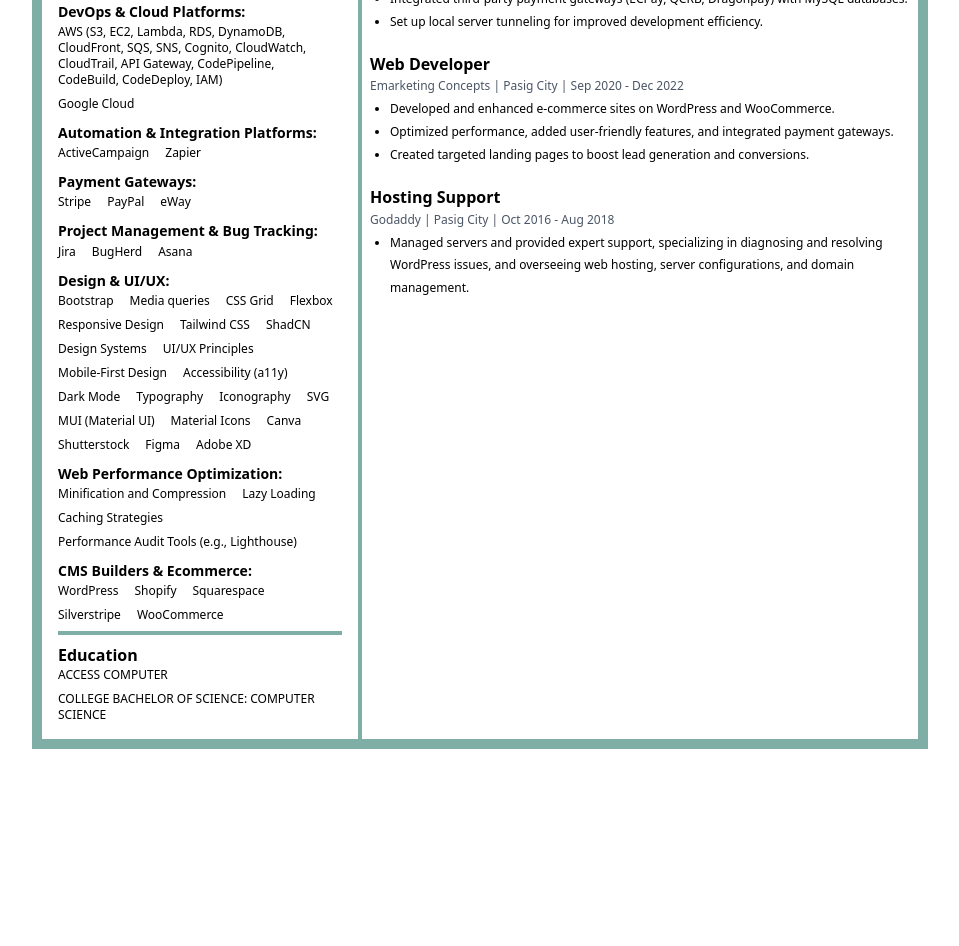
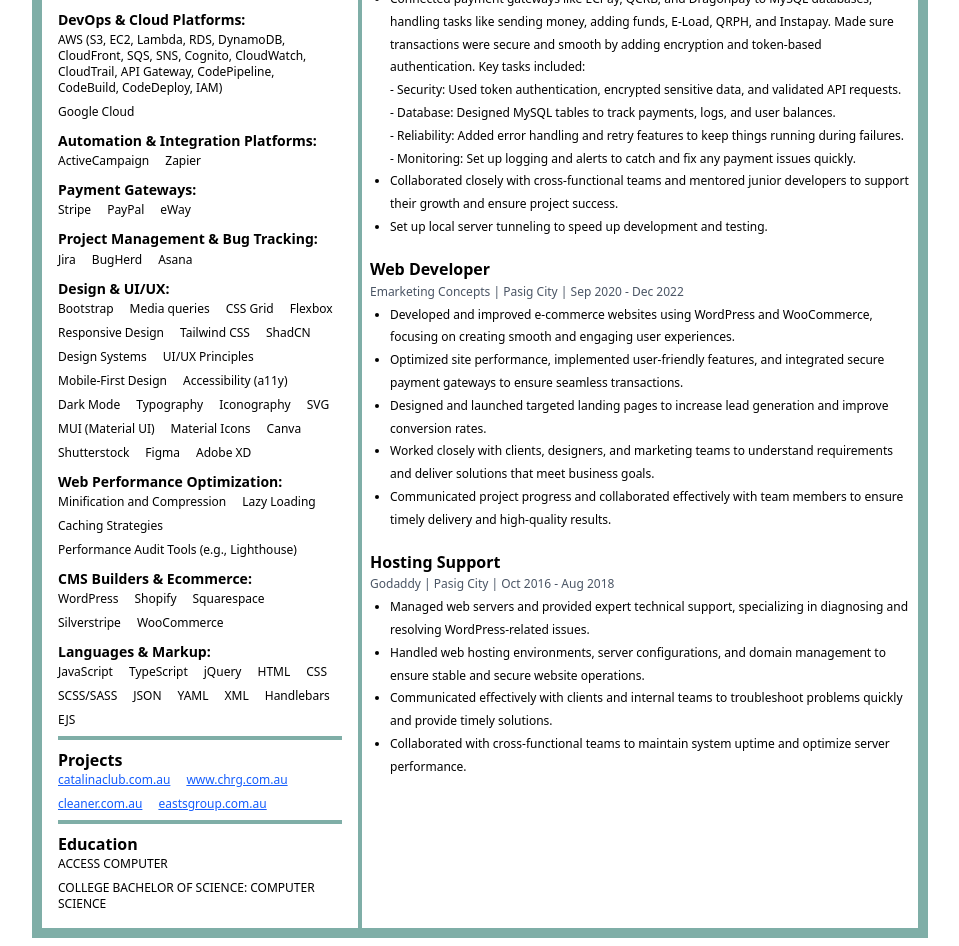
Before and after one commit to jccdevweb/charles-cv, a Next.js app: page / in a window 1280 px wide. Shown: the part 540-1486 px from the top of the page, without its empty margins (160-1119 px from the left). Before the commit the page ends 1297 px from the top, so only its background shows below. Built offline with nearby package versions, Linux system fonts and the light colour scheme.

Commit message:
Update CV

```diff
--- a/data/left-content.json
+++ b/data/left-content.json
@@ -75,7 +75,6 @@
             "Adobe XD"
           ]
         },
-
         {
           "title": "Web Performance Optimization",
           "items": [
@@ -94,7 +93,32 @@
             "Silverstripe",
             "WooCommerce"
           ]
+        },
+        {
+          "title": "Languages & Markup",
+          "items": [
+            "JavaScript",
+            "TypeScript",
+            "jQuery",
+            "HTML",
+            "CSS",
+            "SCSS/SASS",
+            "JSON",
+            "YAML",
+            "XML",
+            "Handlebars",
+            "EJS"
+          ]
         }
+      ]
+    },
+    {
+      "title": "Projects",
+      "items": [
+        "https://catalinaclub.com.au",
+        "https://www.chrg.com.au",
+        "https://cleaner.com.au",
+        "https://eastsgroup.com.au"
       ]
     },
     {
--- a/data/right-content.json
+++ b/data/right-content.json
@@ -10,9 +10,10 @@
       "location": "Taguig City",
       "date": "Dec 2023 - Sep 2024",
       "items": [
-        "Experience with AWS S3, Lambda, JavaScript, Spring Boot, ZUL, Java APIs, and ReactJS for a Membership Portal Application.",
-        "Integrated third-party payment gateways (ECPay, QCRB, Dragonpay) with MySQL databases.",
-        "Set up local server tunneling for improved development efficiency."
+        "Worked with AWS S3, Lambda, JavaScript, Spring Boot, ZUL, Java APIs, and ReactJS to build a Membership Portal Application.",
+        "Connected payment gateways like ECPay, QCRB, and Dragonpay to MySQL databases, handling tasks like sending money, adding funds, E-Load, QRPH, and Instapay. Made sure transactions were secure and smooth by adding encryption and token-based authentication. Key tasks included:<br />- Security: Used token authentication, encrypted sensitive data, and validated API requests.<br />- Database: Designed MySQL tables to track payments, logs, and user balances.<br />- Reliability: Added error handling and retry features to keep things running during failures.<br />- Monitoring: Set up logging and alerts to catch and fix any payment issues quickly.",
+        "Collaborated closely with cross-functional teams and mentored junior developers to support their growth and ensure project success.",
+        "Set up local server tunneling to speed up development and testing."
       ]
     },
     {
@@ -21,9 +22,11 @@
       "location": "Pasig City",
       "date": "Sep 2020 - Dec 2022",
       "items": [
-        "Developed and enhanced e-commerce sites on WordPress and WooCommerce.",
-        "Optimized performance, added user-friendly features, and integrated payment gateways.",
-        "Created targeted landing pages to boost lead generation and conversions."
+        "Developed and improved e-commerce websites using WordPress and WooCommerce, focusing on creating smooth and engaging user experiences.",
+        "Optimized site performance, implemented user-friendly features, and integrated secure payment gateways to ensure seamless transactions.",
+        "Designed and launched targeted landing pages to increase lead generation and improve conversion rates.",
+        "Worked closely with clients, designers, and marketing teams to understand requirements and deliver solutions that meet business goals.",
+        "Communicated project progress and collaborated effectively with team members to ensure timely delivery and high-quality results."
       ]
     },
     {
@@ -32,7 +35,10 @@
       "location": "Pasig City",
       "date": "Oct 2016 - Aug 2018",
       "items": [
-        "Managed servers and provided expert support, specializing in diagnosing and resolving WordPress issues, and overseeing web hosting, server configurations, and domain management."
+        "Managed web servers and provided expert technical support, specializing in diagnosing and resolving WordPress-related issues.",
+        "Handled web hosting environments, server configurations, and domain management to ensure stable and secure website operations.",
+        "Communicated effectively with clients and internal teams to troubleshoot problems quickly and provide timely solutions.",
+        "Collaborated with cross-functional teams to maintain system uptime and optimize server performance."
       ]
     }
   ]
--- a/src/app/page.tsx
+++ b/src/app/page.tsx
@@ -6,15 +6,25 @@
 const leftContentData: LeftContent = leftContent;
 const rightContentData: RightContent = rightContent;
 
+// Extract "Contact" section
+const contactSection = leftContentData.sections.find(
+  (section) => section.title.toLowerCase() === "contact"
+);
+
+// Filter out "Contact" from the sidebar sections
+const sidebarSections = leftContentData.sections.filter(
+  (section) => section.title.toLowerCase() !== "contact"
+);
+
 export default function Home() {
   return (
     <div className="my-2 border-10 border-[#7FAEA7] min-h-screen w-full max-w-4xl mx-auto">
+      {/* Header */}
       <div className="flex items-center mt-10">
         <div className="md:text-4xl flex flex-col gap-4 text-center px-4">
           <p>JOSEPH CHARLES C. VARGAS</p>
           <hr className="border-2 border-[#7FAEA7] w-full my-2" />
         </div>
-
         <div className="flex justify-center mx-auto">
           <img
             src="/images/Jcharles.jpg"
@@ -24,19 +34,50 @@
         </div>
       </div>
 
-      <div className="flex flex-col-reverse flex-col sm:flex-row">
-        {/* Left Content Section */}
+      <div className="flex flex-col-reverse sm:flex-row">
+        {/* Sidebar (Left) */}
         <div className="w-full sm:w-80 p-4 overflow-y-visible h-auto sm:h-full border-b-4 sm:border-b-0 sm:border-r-4 border-[#7FAEA7] flex-shrink-0">
-          {leftContentData.sections.map((section, index) => (
+          {/* Contact in sidebar (desktop only) */}
+          {contactSection && (
+            <div className="hidden sm:block mb-4">
+              <p className="text-md font-semibold">{contactSection.title}</p>
+              <div className="flex flex-wrap gap-2">
+                {contactSection.items &&
+                  contactSection.items.map((item, index) => (
+                    <p key={index} className="text-xs inline-block mr-2">
+                      {item}
+                    </p>
+                  ))}
+              </div>
+              <hr className="border-2 border-[#7FAEA7] w-full my-2" />
+            </div>
+          )}
+
+          {/* Other sidebar sections */}
+          {sidebarSections.map((section, index) => (
             <div key={index}>
               <p className="text-md font-semibold">{section.title}</p>
               {section.items && (
                 <div className="flex flex-wrap gap-2">
-                  {section.items.map((item, itemIndex) => (
-                    <p key={itemIndex} className="text-xs inline-block mr-2">
-                      {item}
-                    </p>
-                  ))}
+                  {section.items.map((item, itemIndex) => {
+                    const isURL =
+                      item.startsWith("http://") || item.startsWith("https://");
+                    return isURL ? (
+                      <a
+                        key={itemIndex}
+                        href={item}
+                        target="_blank"
+                        rel="noopener noreferrer"
+                        className="text-xs inline-block mr-2 text-blue-600 underline"
+                      >
+                        {item.replace(/^https?:\/\//, "")}
+                      </a>
+                    ) : (
+                      <p key={itemIndex} className="text-xs inline-block mr-2">
+                        {item}
+                      </p>
+                    );
+                  })}
                 </div>
               )}
               {section.subsections &&
@@ -57,16 +98,33 @@
                     </div>
                   </div>
                 ))}
-              {index !== leftContentData.sections.length - 1 && (
+              {index !== sidebarSections.length - 1 && (
                 <hr className="border-2 border-[#7FAEA7] w-full my-2" />
               )}
             </div>
           ))}
         </div>
 
-        {/* Right Content Section */}
+        {/* Right Content */}
         <div className="sm:p-2 p-4 w-full flex-1 overflow-y-auto">
           <div className="flex flex-col gap-2">
+            {/* Contact on mobile only */}
+            {contactSection && (
+              <div className="block sm:hidden mb-4">
+                <p className="text-md font-semibold">{contactSection.title}</p>
+                <div className="flex flex-wrap gap-2">
+                  {contactSection.items &&
+                    contactSection.items.map((item, index) => (
+                      <p key={index} className="text-xs inline-block mr-2">
+                        {item}
+                      </p>
+                    ))}
+                </div>
+                <hr className="border-2 border-[#7FAEA7] w-full my-2" />
+              </div>
+            )}
+
+            {/* Professional Summary */}
             <p className="text-md font-semibold leading-[1.8]">
               {rightContentData.professionalSummary.title}
             </p>
@@ -76,8 +134,8 @@
 
             <hr className="border-6 border-[#7FAEA7] w-full my-2" />
 
+            {/* Experience */}
             <p className="text-md font-semibold leading-[1.8]">Experience</p>
-
             {rightContentData.experience.map((job, jobIndex) => (
               <div key={jobIndex} className="mt-2">
                 <p className="text-md font-semibold leading-[1.8]">
@@ -88,7 +146,10 @@
                 </p>
                 <ul className="list-disc pl-5 text-xs leading-[1.9] mt-1">
                   {job.items.map((item, itemIndex) => (
-                    <li key={itemIndex}>{item}</li>
+                    <li
+                      key={itemIndex}
+                      dangerouslySetInnerHTML={{ __html: item }}
+                    />
                   ))}
                 </ul>
               </div>
```
